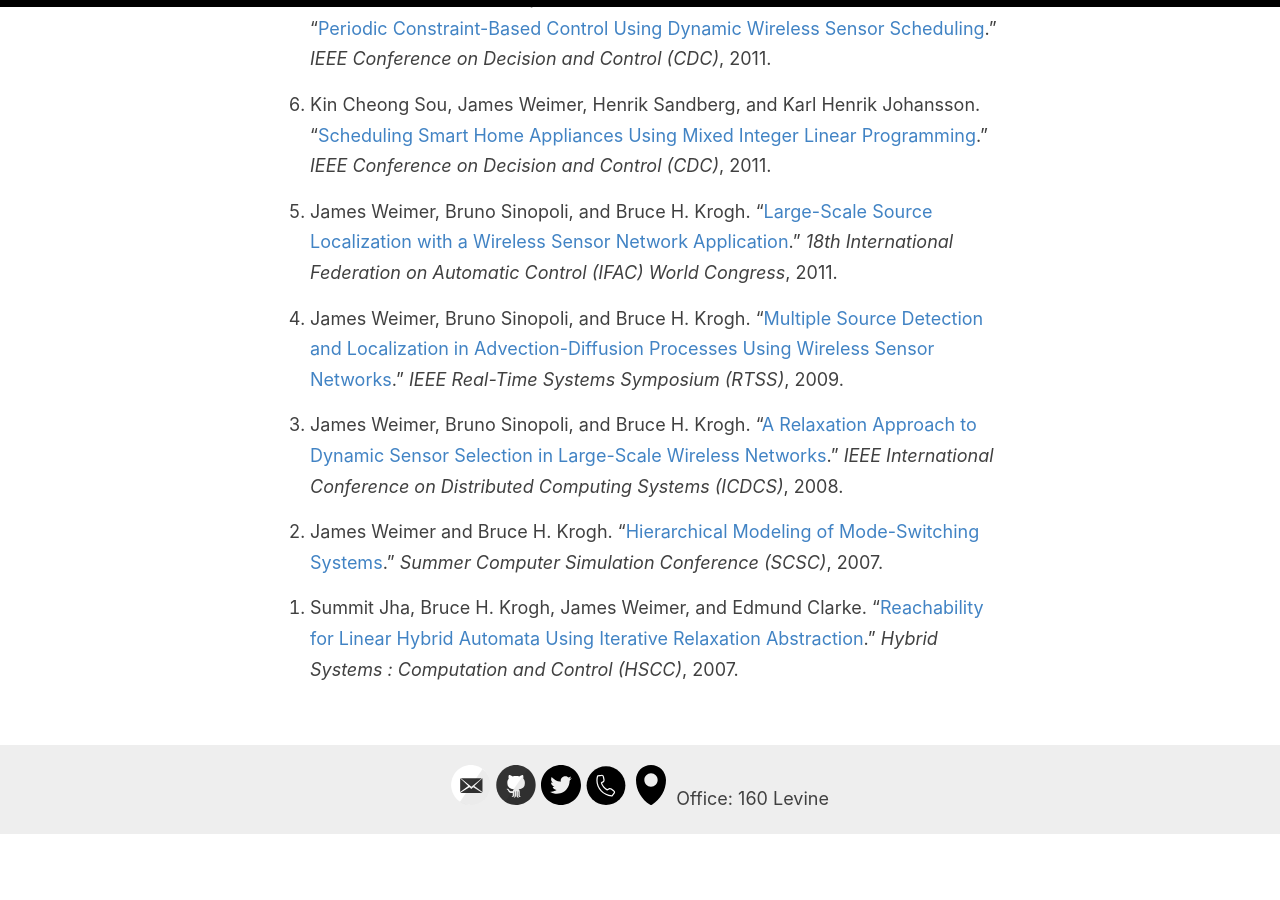
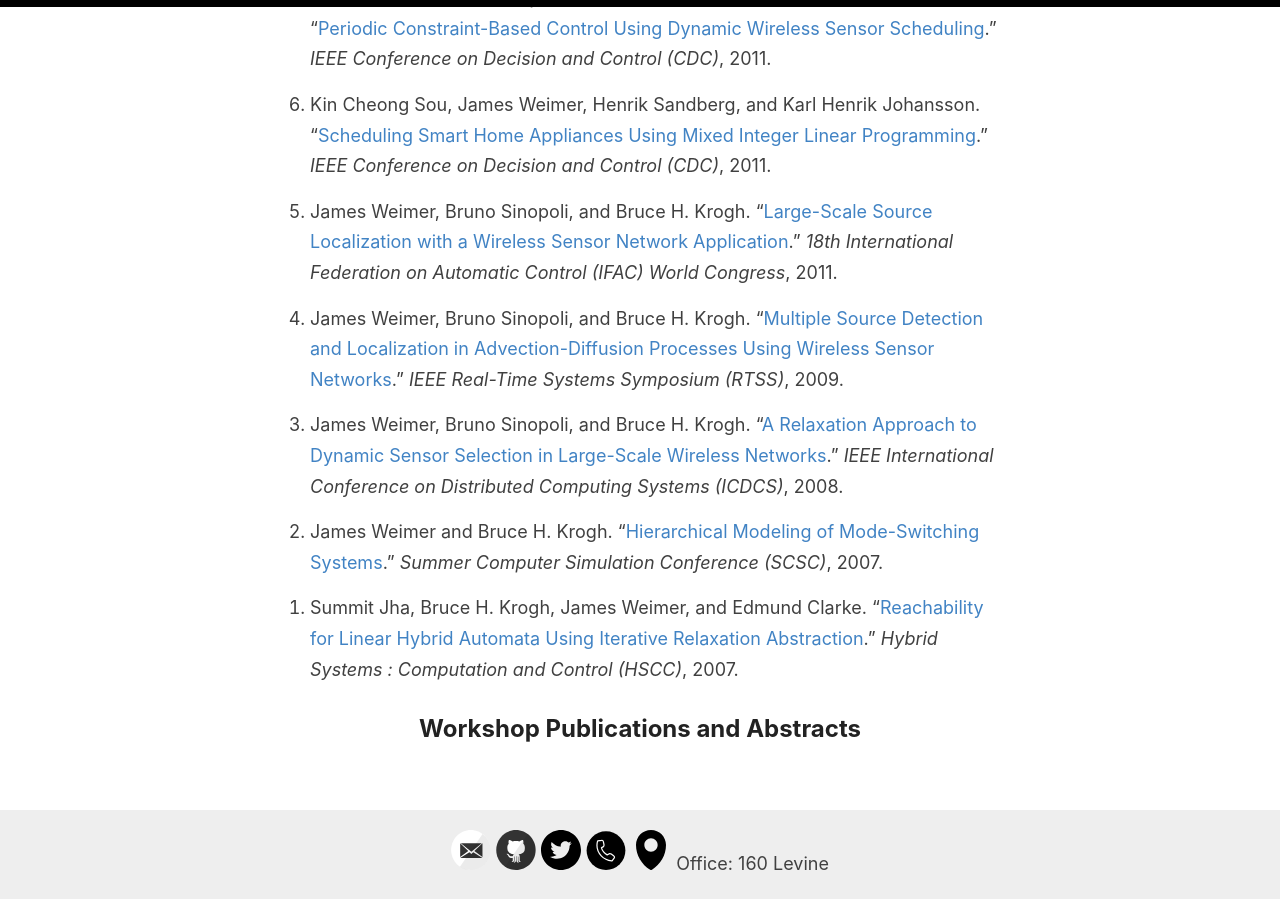
Before and after one commit to weimerj/weimerj.github.io, a Jekyll site: the page built from _pages/publications.md, in a window 1280 px wide and 900 px high, scrolled down 5595 px. Built offline with Jekyll 4.4.1, drawn with Linux system fonts in a browser that asks for light colours; our own code applies the rules of GitHub Pages for plain Markdown files; before the commit the page ends 6430 px from its top, so only the background shows below that.

Commit message:
publications

```diff
--- a/_pages/publications.md
+++ b/_pages/publications.md
@@ -221,3 +221,6 @@ permalink: /publications/
    "[Reachability for Linear Hybrid Automata Using Iterative Relaxation Abstraction](../pdf/2007-HSCC-reachability.pdf)."
    _Hybrid Systems : Computation and Control (HSCC)_, 2007.
 {: reversed="reversed"}
+
+
+## Workshop Publications and Abstracts
```
